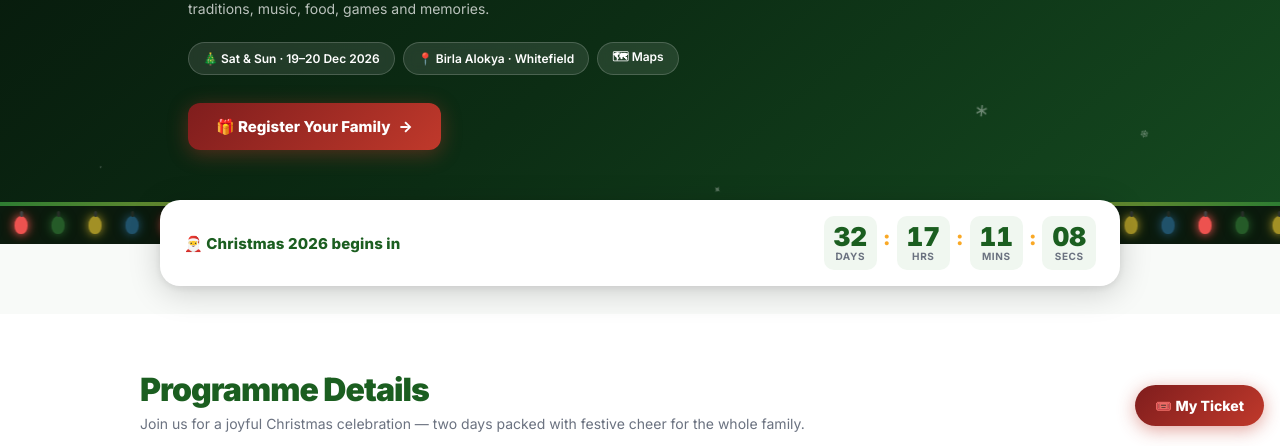
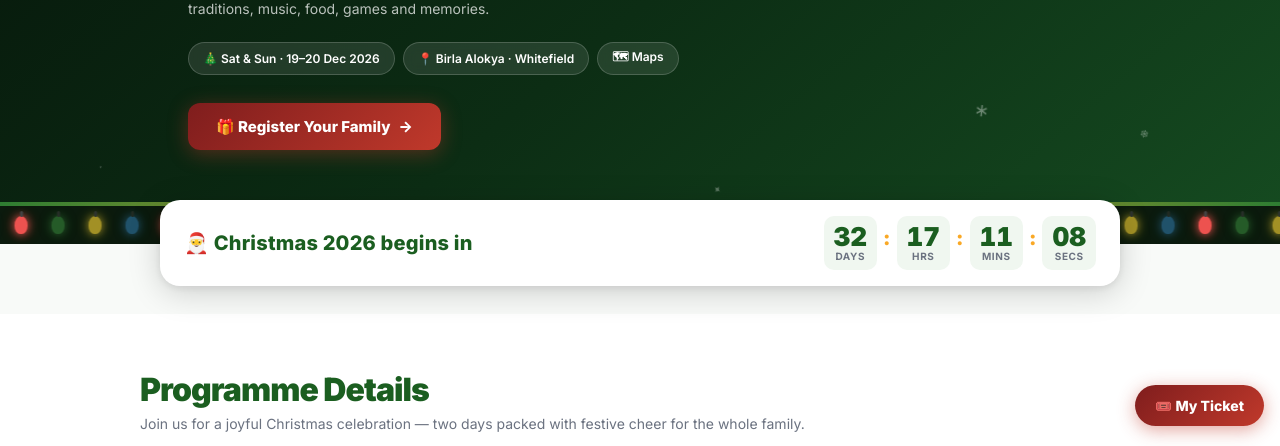
Before and after one commit to ba-events/ba-xmas-event-2026, a plain HTML site: page register.html in a window 1280 px wide. Shown: the part 354-800 px from the top of the page. Drawn offline with Linux system fonts and the light colour scheme.

Commit message:
style: countdown label font size 20px

```diff
--- a/register.html
+++ b/register.html
@@ -114,7 +114,7 @@ body {
   background:#fff; border-radius:20px;
   box-shadow:0 6px 32px rgba(0,0,0,.18), 0 2px 8px rgba(0,0,0,.08);
 }
-.cd-label { font-size:15px; font-weight:800; color:var(--grn); white-space:nowrap; letter-spacing:.01em; }
+.cd-label { font-size:20px; font-weight:800; color:var(--grn); white-space:nowrap; letter-spacing:.01em; }
 .cd-units  { display:flex; align-items:center; gap:6px; }
 .cd-unit   { text-align:center; min-width:52px; background:#f0f7f0; border-radius:10px; padding:8px 10px; }
 .cd-n      { font-size:26px; font-weight:900; color:var(--grn); line-height:1; font-variant-numeric:tabular-nums; }
```
